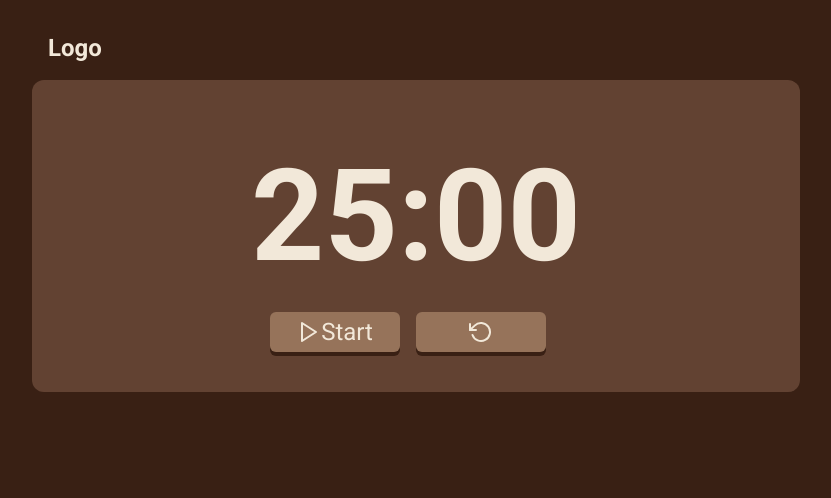
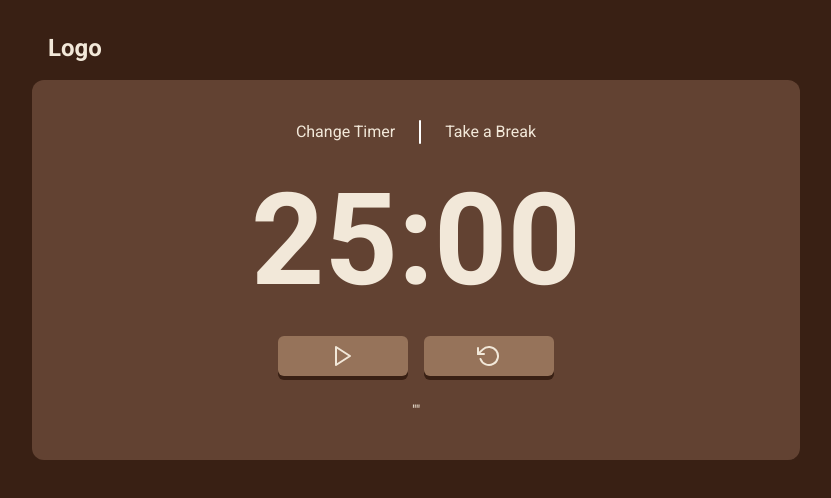
Before and after one commit to xhide341/morph-app, a React (Vite) app: page / in a window 1280 px wide. Shown: the top 498 px of the page, without its empty margins (224-1055 px from the left). Built offline with nearby package versions, Linux system fonts and the light colour scheme; no server answers; the HTML template or start-up script is replaced by a standard one.

Commit message:
refactor: update quote interface and styling, add navigation component

```diff
--- a/src/components/clock.tsx
+++ b/src/components/clock.tsx
@@ -1,6 +1,7 @@
 import { useState } from "react";
 import { Play, Pause, RotateCcw } from "react-feather";
 import { useQuote } from "../hooks/useQuote";
+import { Navigation } from "./navigation";
 
 export const Clock = () => {
   const [time, setTime] = useState("25:00");
@@ -57,6 +58,7 @@ export const Clock = () => {
 
   return (
     <div className="bg-secondary flex flex-col items-center justify-center rounded-xl p-10">
+      <Navigation />
       <div className="flex flex-col items-center justify-center">
         <h1 className="text-[8rem] font-bold">{time}</h1>
         <div className="flex flex-row justify-center gap-4 text-center text-2xl">
@@ -68,7 +70,7 @@ export const Clock = () => {
             onClick={isRunning ? handlePause : handleStart}
           >
             {isRunning ? <Pause size={24} /> : <Play size={24} />}
-            {isRunning ? "Pause" : "Start"}
+            {/* {isRunning ? "Pause" : "Start"} */}
           </button>
           <button
             aria-label="Reset"
@@ -77,11 +79,10 @@ export const Clock = () => {
           >
             <RotateCcw size={24} />
           </button>
-
-          <div className="flex flex-col items-center justify-center">
-            <blockquote className="text-2xl font-bold">{quote}</blockquote>
-            <p className="text-xl font-bold">{author}</p>
-          </div>
+        </div>
+        <div className="mt-6 flex flex-col items-center justify-center">
+          <blockquote className="font-base text-sm">"{quote}"</blockquote>
+          <p className="self-end text-sm font-semibold italic">{author}</p>
         </div>
       </div>
     </div>
--- /dev/null
+++ b/src/components/navigation.tsx
@@ -0,0 +1,15 @@
+export const Navigation = () => {
+  return (
+    <div className="flex h-full w-full flex-row items-center justify-center gap-6">
+      <a href="/" className="hover:scale-105 hover:cursor-pointer">
+        Change Timer
+      </a>
+      <div className="h-full w-[2px] rounded-full bg-white"></div>
+      <a href="/" className="hover:scale-105 hover:cursor-pointer">
+        Take a Break
+      </a>
+    </div>
+  );
+};
+
+export default Navigation;
--- a/src/hooks/useQuote.ts
+++ b/src/hooks/useQuote.ts
@@ -2,8 +2,8 @@ import { useState, useEffect } from "react";
 import axios from "axios";
 
 interface Quote {
-  q: string;
-  a: string;
+  quote: string;
+  author: string;
 }
 
 export const useQuote = () => {
@@ -18,8 +18,8 @@ export const useQuote = () => {
         );
         console.log("Response from server:", response.data);
         const data = response.data as Quote;
-        setQuote(data.q);
-        setAuthor(data.a);
+        setQuote(data.quote);
+        setAuthor(data.author);
       } catch (error) {
         console.error("Error fetching quote", error);
       }
```
Also changed, not shown: 1 other file (tests, documents, lock files or other folders).
